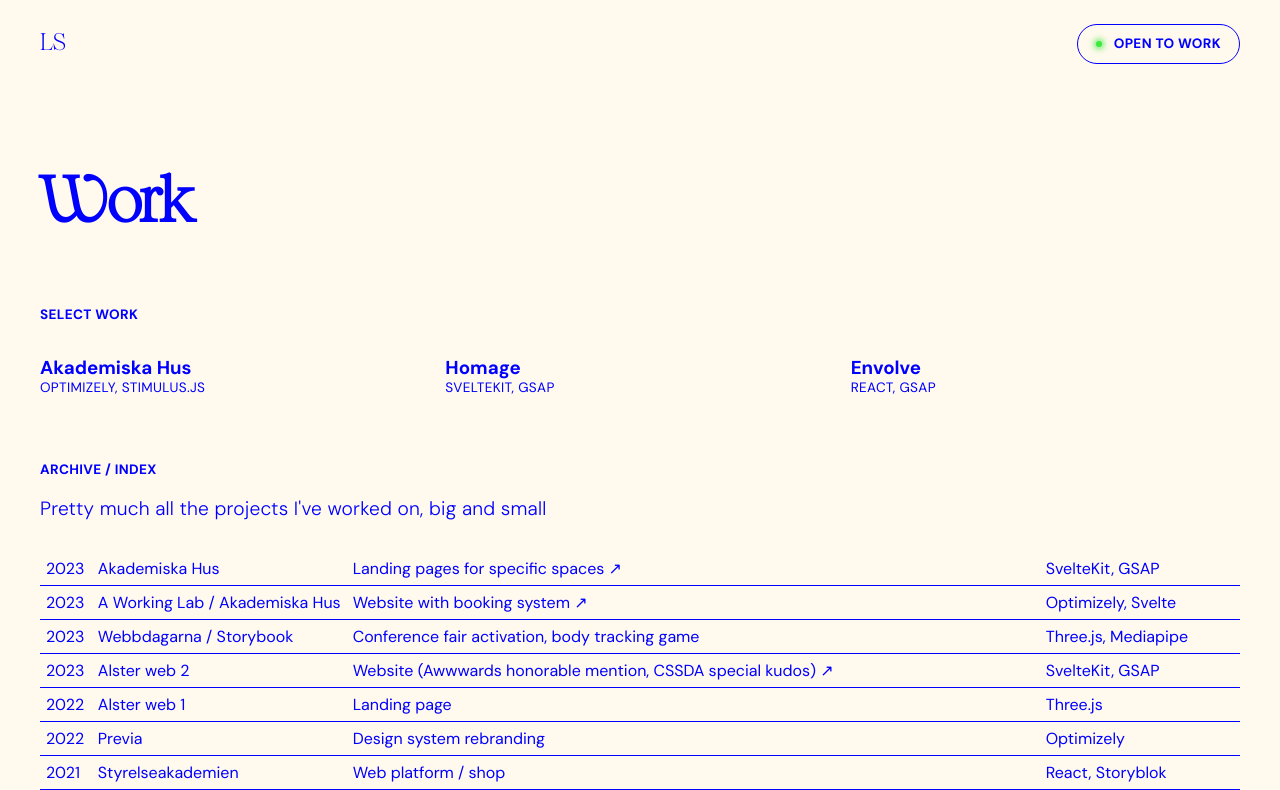
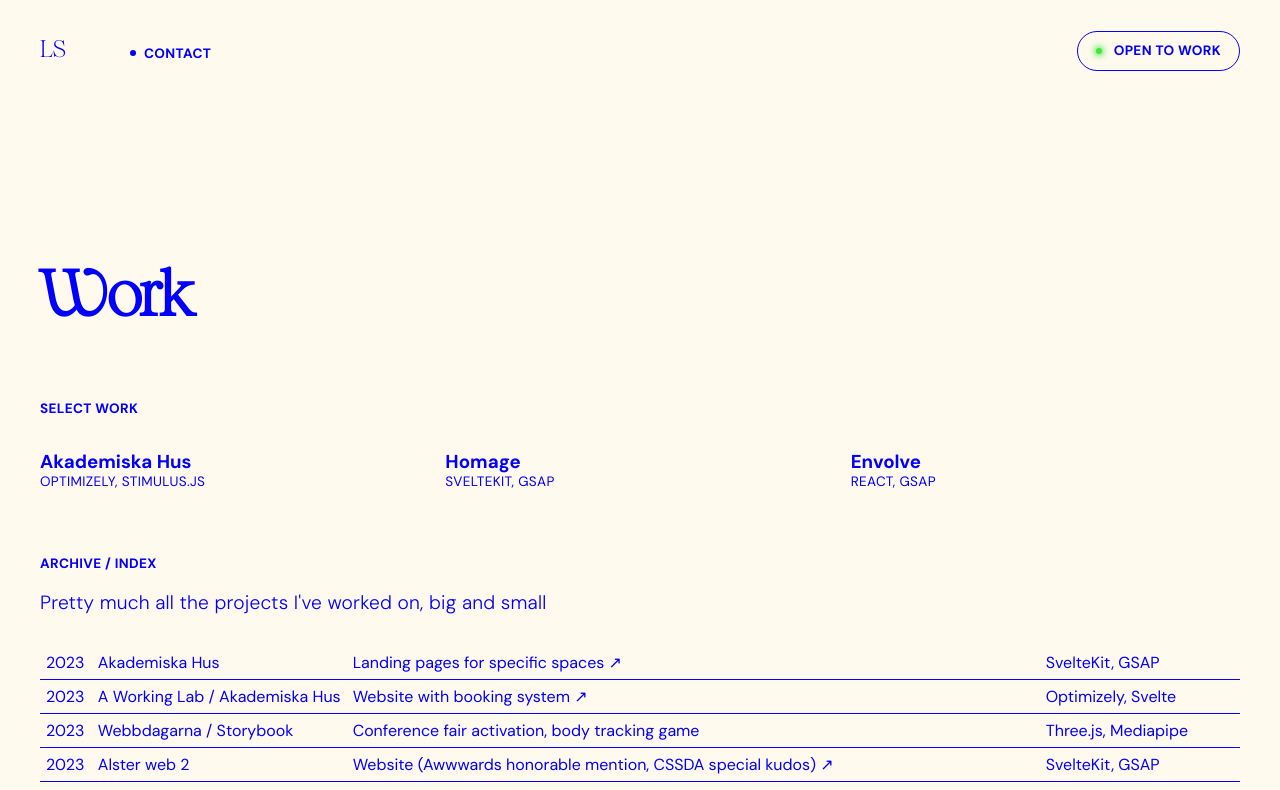
Before and after one commit to lisasundberg/lisa, a SvelteKit app: page /work in a window 1280 px wide. Shown: the top 790 px of the page. Built offline with nearby package versions, Linux system fonts and the light colour scheme.

Commit message:
Clean up and reset to normal mode

```diff
--- a/src/routes/+layout.svelte
+++ b/src/routes/+layout.svelte
@@ -36,10 +36,11 @@
 <header>
 	<Nav />
 </header>
+<main>
+	{@render children?.()}
+</main>
 
-{@render children?.()}
-
-<!-- <Footer /> -->
+<Footer />
 
 <style>
 	header {
@@ -48,4 +49,11 @@
 		top: 0;
 		z-index: 2;
 	}
+
+	main {
+		display: grid;
+		grid-template-columns: subgrid;
+		grid-column: full;
+		padding-block: 10vh;
+	}
 </style>
```
Also changed, not shown: src/routes/+page.svelte (+4 -36 lines).
